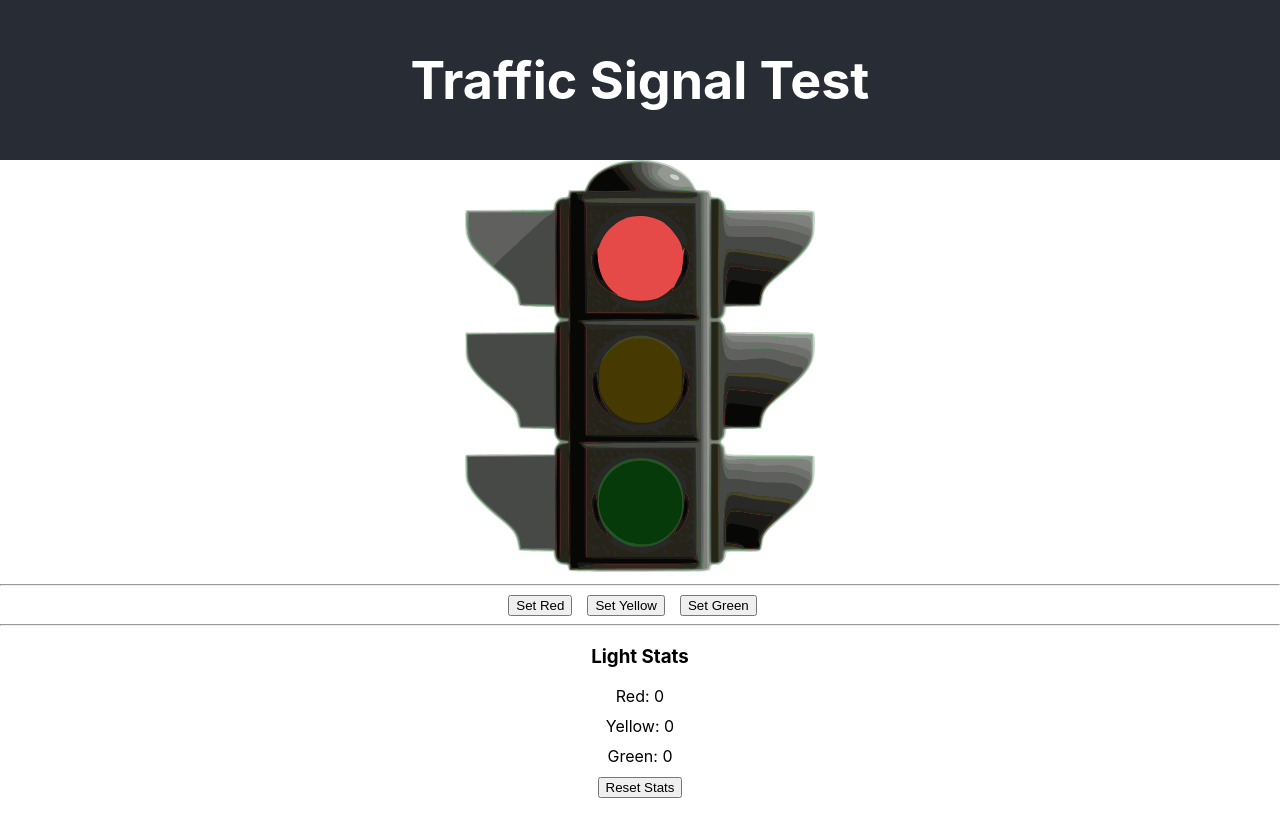
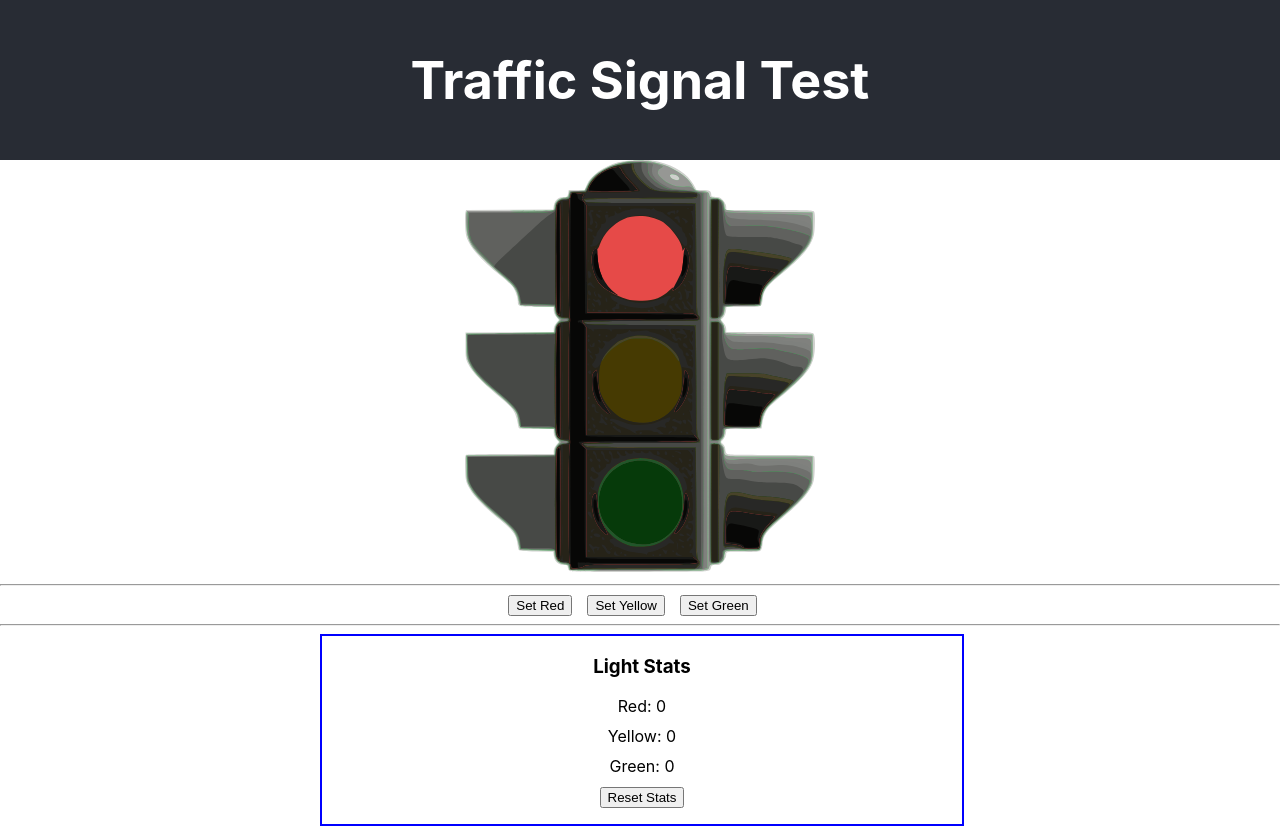
Before and after one commit to jschuman/traffic-signal, a React (Create React App) app: page / in a window 1280 px wide. Before the commit the page ends 800 px from the top, so only its background shows below. Built offline with nearby package versions, Linux system fonts and the light colour scheme.

Commit message:
Add StatsArea component and style

```diff
--- a/src/App.css
+++ b/src/App.css
@@ -48,3 +48,10 @@ button.action {
 div.stat {
   margin-bottom: 10px;
 }
+
+div.stats {
+  width: 50%;
+  position: absolute;
+  left: 25%;
+  border: 2px solid blue;
+}
--- /dev/null
+++ b/src/components/StatsArea.js
@@ -0,0 +1,22 @@
+import LightStat from './LightStat';
+
+const StatsArea = ({lightStats, resetHandler}) => {
+  return (
+    <div className="stats">
+      <div>
+        <h3>Light Stats</h3>
+      </div>
+      { lightStats.map((lightStat) => {
+        return (
+          <LightStat key={lightStat.name} name={lightStat.name} count={lightStat.count} />
+        )
+      })}
+      <div>
+        <button onClick={resetHandler}>Reset Stats</button>
+      </div>
+      <p />
+    </div>
+  )
+}
+
+export default StatsArea;
--- a/src/components/TrafficSignal.js
+++ b/src/components/TrafficSignal.js
@@ -1,7 +1,7 @@
 import {useState} from 'react';
 import LightImage from './LightImage';
-import LightStat from './LightStat';
 import ForceLightButton from './ForceLightButton';
+import StatsArea from './StatsArea';
 
 const TrafficSignal = () => {
   let [currentLight, setCurrentLight] = useState("Red");
@@ -55,17 +55,7 @@ const TrafficSignal = () => {
       <ForceLightButton caption="Set Yellow" onClick={() => forceLight("Yellow")} />
       <ForceLightButton caption="Set Green" onClick={() => forceLight("Red")} />
       <hr />
-      <div>
-        <h3>Light Stats</h3>
-      </div>
-      { lightStats.map((lightStat) => {
-        return (
-          <LightStat key={lightStat.name} name={lightStat.name} count={lightStat.count} />
-        )
-      })}
-      <div>
-        <button onClick={() => resetStats()}>Reset Stats</button>
-      </div>
+      <StatsArea lightStats={lightStats} resetHandler={resetStats} />
     </div>
   )
 }
```
